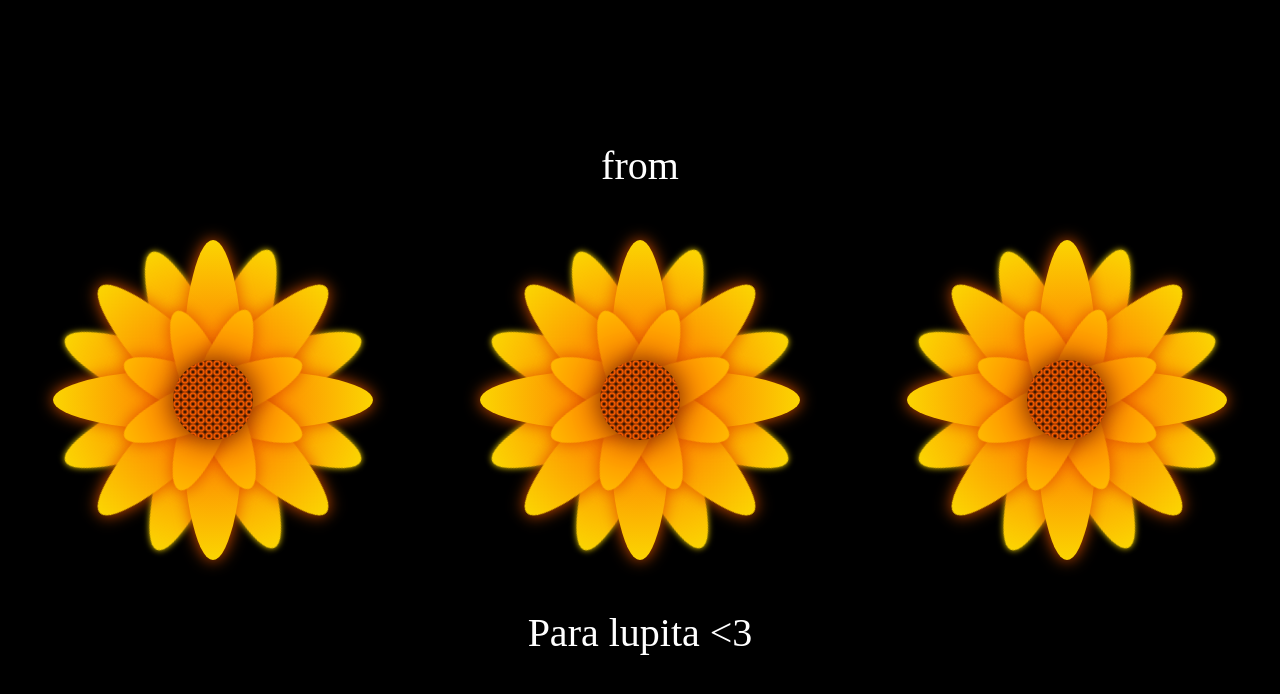
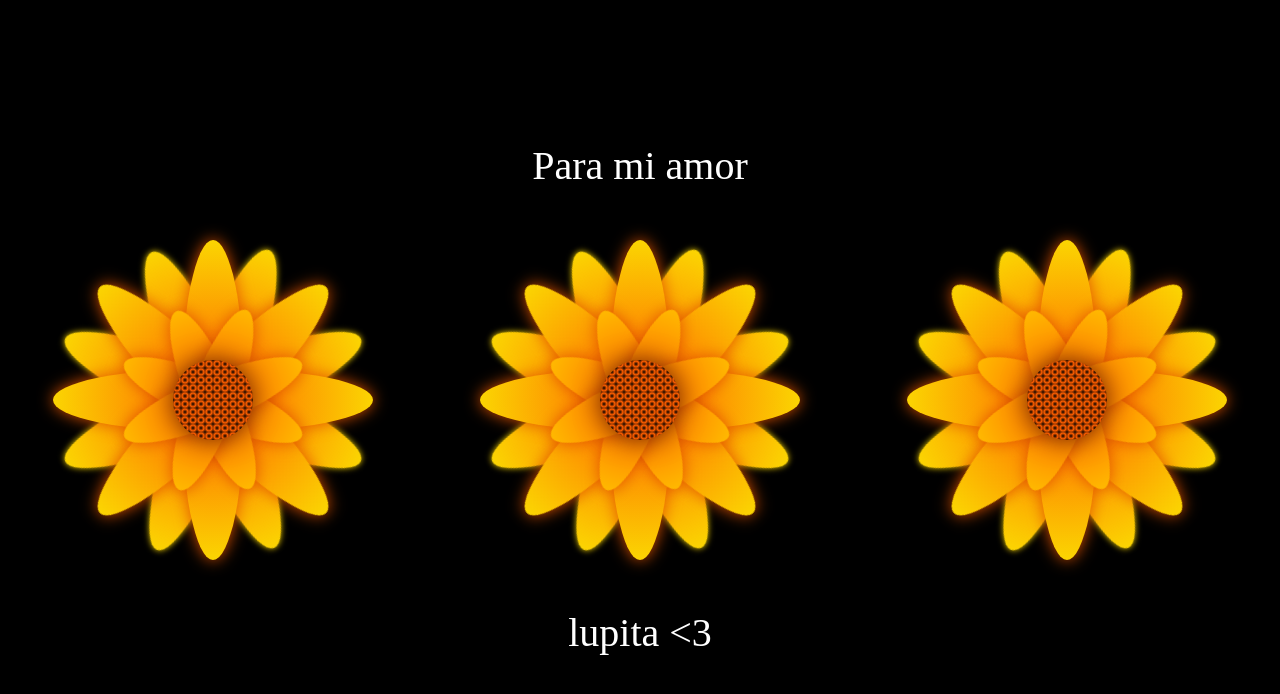
Before and after one commit to JLY10/flowers, a plain HTML site: page docs/index.html in a window 1280 px wide. Drawn offline with Linux system fonts and the light colour scheme.

Commit message:
Update index.html

```diff
--- a/docs/index.html
+++ b/docs/index.html
@@ -5,7 +5,7 @@
     <meta http-equiv="X-UA-Compatible" content="IE=edge">
     <meta name="viewport" content="width=device-width, initial-scale=1.0">
     <link rel="Stylesheet" href="style.css">
-    <title>Flower</title>
+    <title>Para mi amor</title>
 </head>
 <body>
 <div class="flower">
@@ -37,7 +37,7 @@
     </div>
   </div>
 <div class="flower">
-    <div class="text-above"> from </div>
+    <div class="text-above"> Para mi amor </div>
     <div class="mid">
     </div>
     <div class="Petal1 p1">
@@ -64,7 +64,7 @@
     </div>
     <div class="Petal3 p4">
     </div>
-    <div class="text-below">Para lupita <3 </div>
+    <div class="text-below"> lupita <3 </div>
   </div>
 <div class="flower">
       <div class="mid">
```
